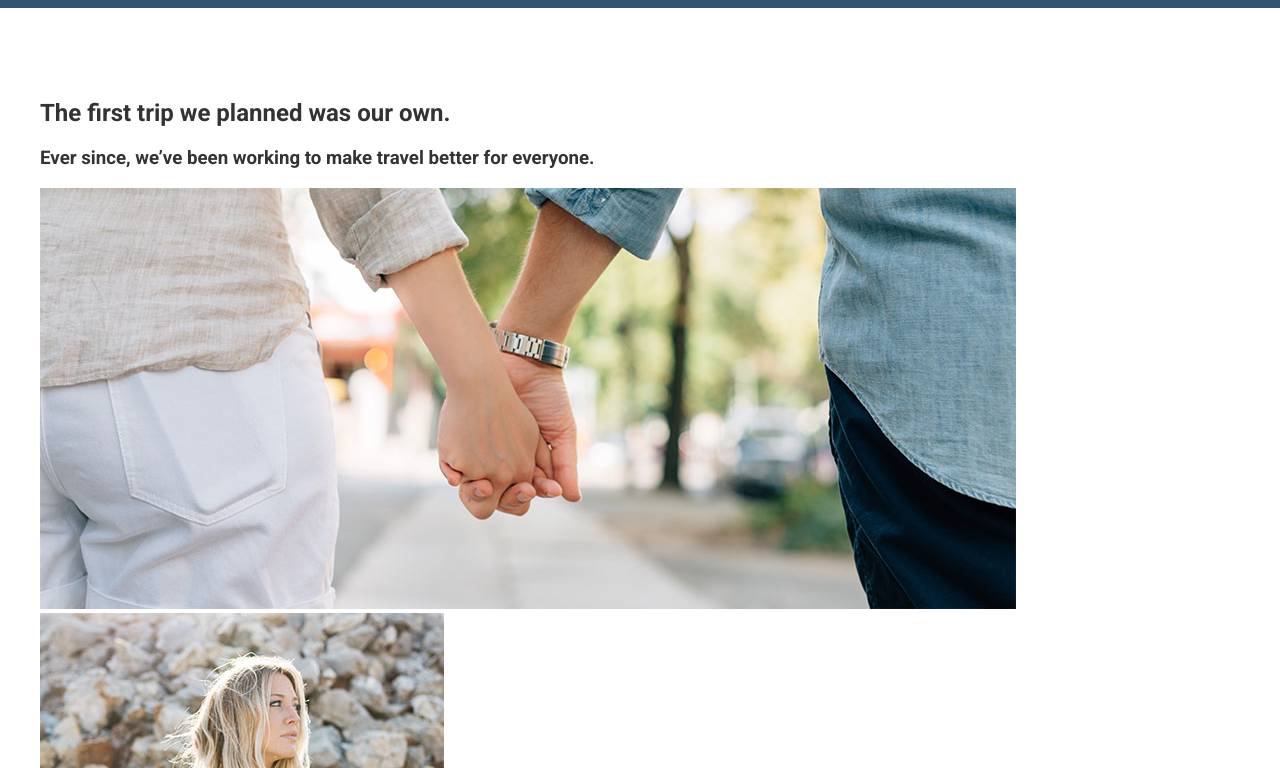
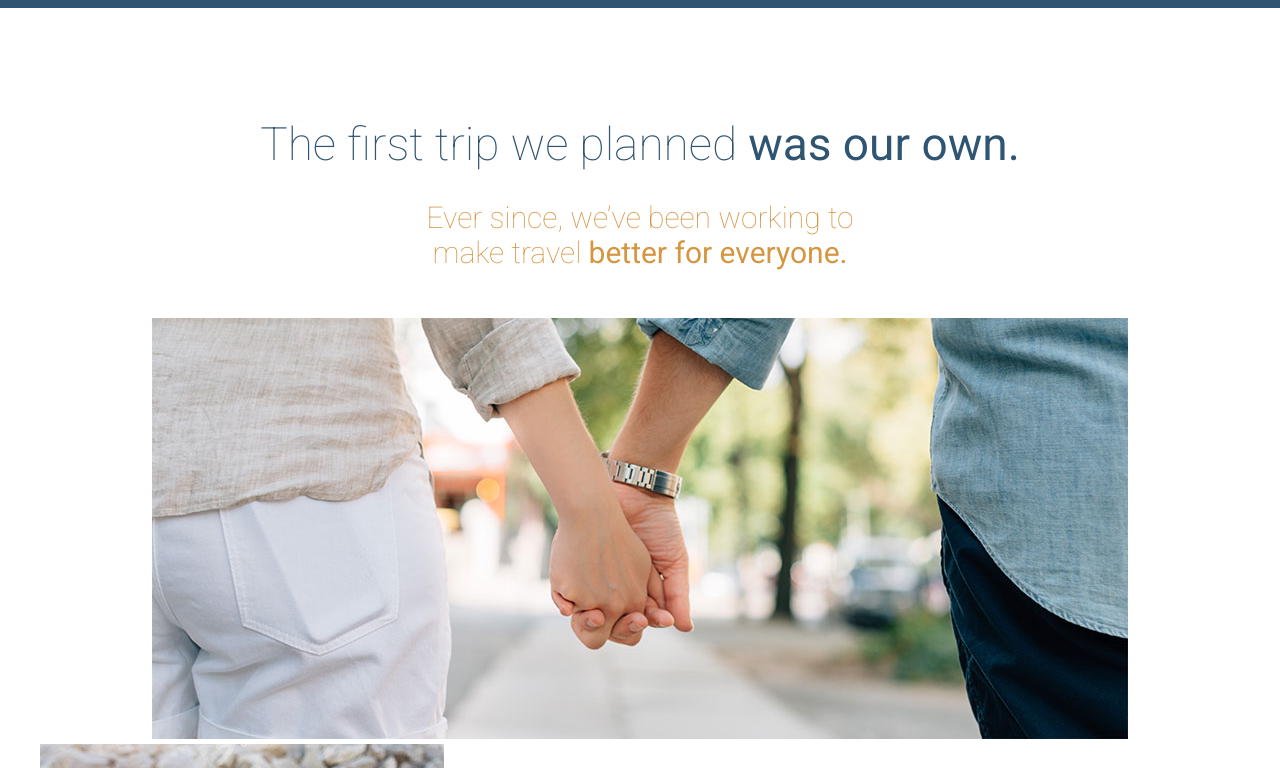
Before and after one commit to chisumo2016/builld-travel-site, a website: page app/index.html in a window 1280 px wide. Shown: the part 772-1540 px from the top of the page. Drawn offline with Linux system fonts and the light colour scheme.

Commit message:
Created the Headline Block

```diff
--- /dev/null
+++ b/app/assets/styles/modules/_headline.css
@@ -0,0 +1,43 @@
+.headline{
+    font-size: 1.9rem;
+    font-weight: 300;
+    color: $mainBlue;
+
+    @mixin atSmall{
+        font-size: 2.875rem;
+    }
+
+    &--centered{
+         text-align: center;
+     }
+
+     &--orange{
+        color: $mainOrange;
+      }
+
+      &--small{
+           font-size: 1.2rem;
+
+           @mixin atSmall{
+               font-size: 1.875rem;
+           }
+       }
+
+       &--narrow{
+            max-width: 500px;
+            margin-left:auto;
+            margin-right:auto;
+        }
+
+        &--light{
+            font-weight:  100;
+         }
+
+        &--b-margin-small{
+             margin-bottom: .5em;
+         }
+
+         &--b-margin-large{
+              margin-bottom: 1.6em;
+          }
+}
--- a/app/assets/styles/modules/_page-section.css
+++ b/app/assets/styles/modules/_page-section.css
@@ -1,5 +1,10 @@
 .page-section{
-    padding: 4.5rem 0;
+    padding: 1.2rem 0;
+
+    @mixin atMedium{
+        padding: 4.5rem 0;
+    }
+    /*padding: 4.5rem 0;*/
 
    &--blue{
         background-color: $mainBlue;
--- a/app/assets/styles/modules/_wrapper.css
+++ b/app/assets/styles/modules/_wrapper.css
@@ -4,4 +4,12 @@
     max-width:1200px;
     margin-left: auto;
     margin-right:auto;
+
+    &--medium{
+         max-width: 976px;
+     }
+     .wrapper{
+         padding-left:  0;
+         padding-right: 0;
+     }
 }
--- a/app/assets/styles/styles.css
+++ b/app/assets/styles/styles.css
@@ -10,3 +10,4 @@
 @import "modules/_btn.css";
 @import "modules/_wrapper.css";
 @import "modules/_page-section.css";
+@import "modules/_headline.css";
--- a/app/index.html
+++ b/app/index.html
@@ -45,11 +45,14 @@
   <div id="our-beginning" class="page-section">
 
     <div class="wrapper">
-      <h2>The first trip we planned was our own.</h2>
-      <h3>Ever since, we&rsquo;ve been working to make travel better for everyone.</h3>
-      <img src="assets/images/first-trip.jpg" alt="Couple walking down a street.">
+      <h2 class="headline headline--centered headline--light headline--b-margin-small">The first trip we planned <strong>was our own.</strong></h2>
+      <h3 class="headline headline--centered headline--orange headline--small headline--narrow headline--light headline--b-margin-large">Ever since, we&rsquo;ve been working to make travel <strong>better for everyone.</strong></h3>
+
+      <div class="wrapper wrapper--medium">
+        <img src="assets/images/first-trip.jpg" alt="Couple walking down a street.">
+      </div>
       <img src="assets/images/our-start.jpg" alt="Our founder, Jane Doe">
-      <h2>Here&rsquo;s how we got started&hellip;</h2>
+      <h2 class="headline">Here&rsquo;s how we got started&hellip;</h2>
       <p>Lorem ipsum dolor sit amet, consectetur adipisicing elit, sed do eiusmod tempor incididunt ut labore et dolore magna aliqua. Ut enim ad minim veniam, <a href="#">quis nostrud exercitation</a> ullamco laboris nisi ut aliquip ex ea commodo consequat. Duis aute irure dolor in reprehenderit in voluptate velit esse cillum dolore eu fugiat nulla pariatur.
         Excepteur sint occaecat cupidatat non proident, sunt in culpa qui officia deserunt mollit anim id est laborum.</p>
       <p>Duis aute irure dolor in <strong>reprehenderit in</strong> voluptate velit esse cillum dolore eu fugiat nulla pariatur. Excepteur sint occaecat cupidatat non proident, sunt in culpa qui officia deserunt mollit anim id est laborum. Lorem ipsum dolor sit amet, consectetur adipisicing elit, sed do eiusmod tempor incididunt ut labore et dolore magna aliqua.</p>
--- a/app/temp/styles/styles.css
+++ b/app/temp/styles/styles.css
@@ -374,10 +374,61 @@ img{
     margin-left: auto;
     margin-right:auto;
 }
+.wrapper--medium{
+         max-width: 976px;
+     }
+.wrapper .wrapper{
+         padding-left:  0;
+         padding-right: 0;
+     }
 .page-section{
-    padding: 4.5rem 0;
+    padding: 1.2rem 0;
 }
+@media (min-width: 800px) {
+.page-section{
+        padding: 4.5rem 0
+}
+    }
+/*padding: 4.5rem 0;*/
 .page-section--blue{
         background-color: #2F5572;
         color: #FFF;
     }
+.headline{
+    font-size: 1.9rem;
+    font-weight: 300;
+    color: #2F5572;
+}
+@media (min-width: 530px) {
+.headline{
+        font-size: 2.875rem
+}
+    }
+.headline--centered{
+         text-align: center;
+     }
+.headline--orange{
+        color: #D59541;
+      }
+.headline--small{
+           font-size: 1.2rem;
+       }
+@media (min-width: 530px) {
+.headline--small{
+               font-size: 1.875rem
+       }
+    }
+.headline--narrow{
+            max-width: 500px;
+            margin-left:auto;
+            margin-right:auto;
+        }
+.headline--light{
+            font-weight:  100;
+         }
+.headline--b-margin-small{
+             margin-bottom: .5em;
+         }
+.headline--b-margin-large{
+              margin-bottom: 1.6em;
+          }
```
